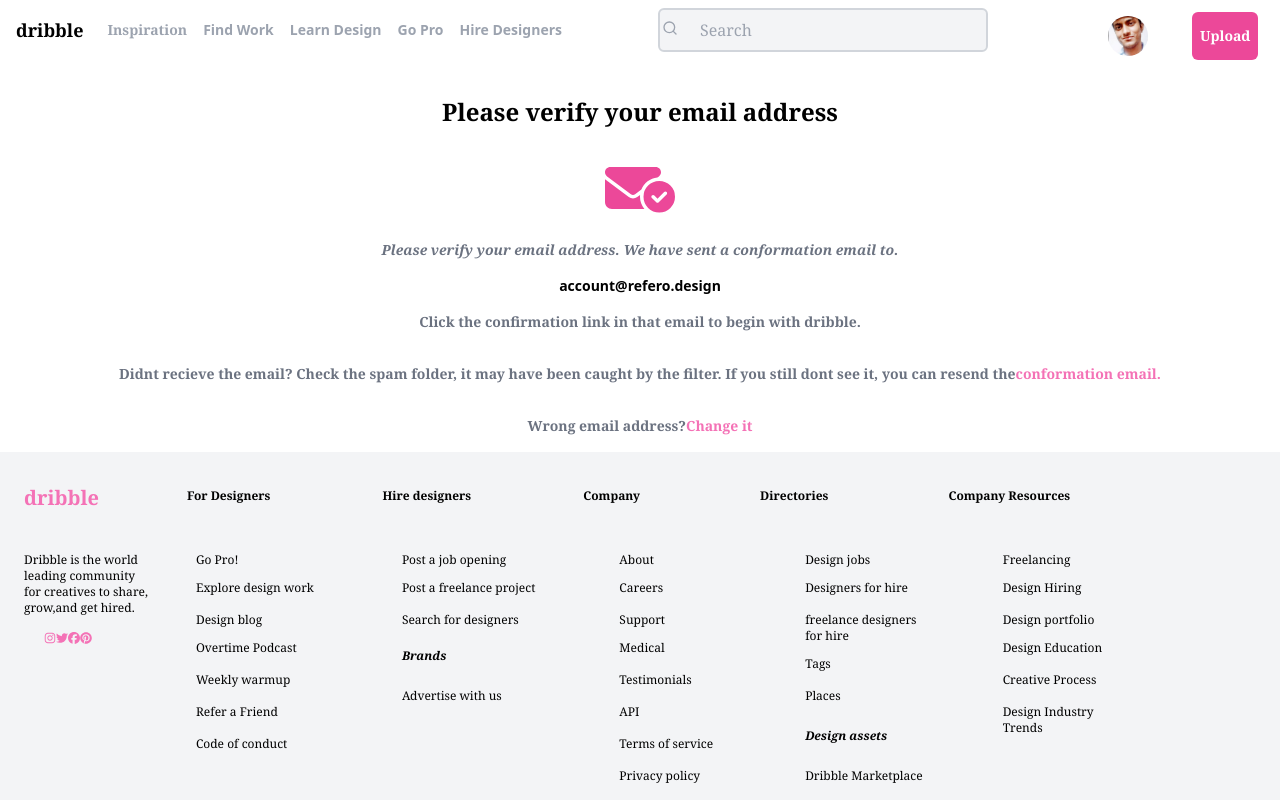
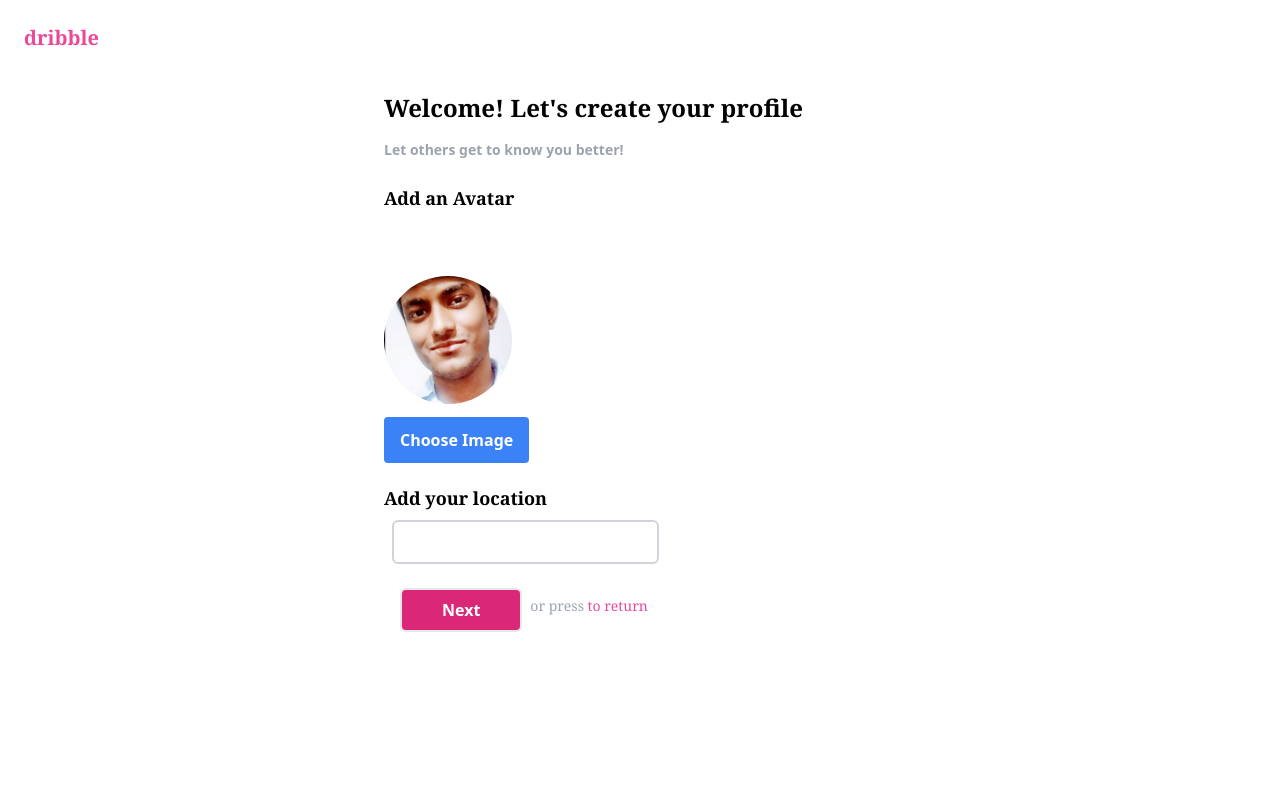
Before and after one commit to ShoveetSingh/InternshipAssignment1, a React (Vite) app: page /Profile in a window 1280 px wide. Shown: the top 800 px of the page. Built offline with nearby package versions, Linux system fonts and the light colour scheme.

Commit message:
Initial Commit

```diff
--- a/src/App.jsx
+++ b/src/App.jsx
@@ -1,7 +1,7 @@
 import React from 'react'
 //import Profile from './components/Profile';
-//import Signup from './components/Signup';
- import Verify from './components/Verify';
+import Signup from './components/Signup';
+ //import Verify from './components/Verify';
 // import Information from './components/Information';
 
 
@@ -9,8 +9,7 @@
 
   return (
     <div>
-      {/* <Signup/> */}
-      <Verify/>
+     <Signup/>
     </div>
   )
 }
--- a/src/components/Profile.jsx
+++ b/src/components/Profile.jsx
@@ -1,4 +1,5 @@
  import React, { useState } from 'react';
+import { Link } from 'react-router-dom';
 
 const Profile = () => {
   const [selectedImage, setSelectedImage] = useState(null);
@@ -32,17 +33,23 @@
               <img src="logo192.jpg" alt="Default" className="w-32 h-32 object-cover rounded-full" />
             </div>
           )}
-          <input type="file" id="fileInput" name="fileInput" accept="image/*" className="hidden" onChange={handleImageChange} />
+          <input type="file" id="fileInput" name="fileInput" accept="image/*" className="hidden" onChange={handleImageChange} required/>
           <label htmlFor="fileInput" className="bg-blue-500 hover:bg-blue-700 text-white font-bold  rounded cursor-pointer py-3 px-4">
             Choose Image
         </label>
         </div>
         <div className = "sm:flex-row  md:px-96 py-8">
         <h1 className="font-bold text-lg font-serif">Add your location</h1>
-        <input type="text" className="border-2 border-gray-300 rounded-md m-2 px-4 py-2"/>
+        <input type="text" className="border-2 border-gray-300 rounded-md m-2 px-4 py-2" required/>
         <div className="flex flex-row p-2">
-        <button className="border-2 px-10 py-2  bg-pink-600 text-white  m-2 rounded-md font-semibold">Next</button>
-        <h1 className="text-gray-400 font-serif text-sm py-4">or press return</h1>
+        <button
+        onClick={() => {window.location.href = '/Information'}}
+         className="border-2 px-10 py-2  bg-pink-600 text-white  m-2 rounded-md font-semibold">
+          Next
+          </button>
+        <h1 className="text-gray-400 font-serif text-sm py-4">or press
+        <Link to='/Signup' className="text-pink-500"> to return</Link>
+        </h1>
         </div>
         </div>
       </div>
--- a/src/components/Signup.jsx
+++ b/src/components/Signup.jsx
@@ -1,8 +1,11 @@
 import React from 'react'
-//import { Link } from 'react-router-dom'
-
+import {useNavigate} from 'react-router-dom'
 
 const Signup = () => {
+  const navigate = useNavigate();
+  const handleClick = () => {
+    navigate('/Profile');
+  }
   return (
     <div className="flex md:flex-row sm:flex-col">
       <div className="relative">
@@ -20,11 +23,11 @@
         <input type="email" placeholder="Email" required className="border-2 border-gray-300 rounded-md p-2 m-2 sm:w-3/4"/>
         <input type="password"  placeholder="Password" required className="border-2 border-gray-300 rounded-md p-2 m-2 sm:w-3/4"/></div>
         <div className="flex flex-row sm:px-16 sm:py-4">
-        <input type="checkbox" className="m-2"/>
+        <input type="checkbox" className="m-2" required/>
          I agree to the terms and conditions
         </div>
         <div>
-        <button className="bg-pink-600 text-white p-2 m-2 rounded-md font-semibold sm:w-full md:w-full">Create Account</button>
+        <button className="bg-pink-600 text-white p-2 m-2 rounded-md font-semibold sm:w-full md:w-full" onClick={handleClick}>Create Account</button>
         <div className=" flex flex-col text-sm p-4 px-8 font-semibold sm:px-16">
           <p>Already a member?
           <span className="text-sky-500">login</span>
--- a/src/components/Verify.jsx
+++ b/src/components/Verify.jsx
@@ -7,7 +7,7 @@
 const Verify = () => {
   return (
     <div>
-      <div className="flex flex-row">
+      <div className="flex md:flex-row sm:flex-col">
       <div className="font-semibold text-black-600 text-lg font-serif p-4">dribble</div>
        <div className="text-gray-400 text-sm font-serif font-bold py-5 px-2">Inspiration</div>
        <div className="text-gray-400 text-sm font-seif font-bold py-5 px-2">Find Work</div>
@@ -20,8 +20,8 @@
           <input type="search" placeholder="Search" className="border-2 border-gray-300 rounded-md m-2 px-10 py-2 font-serif bg-gray-100"/>
         </div>
         <div className="px-10"></div>
-        <div className="py-4 px-8">
-        <img src="logo192.jpg" alt="logo" className="w-10 h-10 object-cover rounded-full"/>
+        <div className="py-4 px-8 sm:flex-row">
+        <img src="logo192.jpg" alt="logo" className="w-10 h-10 object-cover rounded-full sm:w-16 sm:h-16"/>
         </div>
        <button className="px-2 bg-pink-500 text-white font-semibold rounded-md m-3 font-serif text-sm">Upload</button>
       </div>
--- a/src/main.jsx
+++ b/src/main.jsx
@@ -2,9 +2,22 @@
 import ReactDOM from 'react-dom/client'
 import App from './App.jsx'
 import './index.css';
+import {Routes,Route} from 'react-router-dom'
+
+import { Verify,Information,Signup,Profile } from './components';
+import{ BrowserRouter as Router } from 'react-router-dom'
+
 
 ReactDOM.createRoot(document.getElementById('root')).render(
   <React.StrictMode>
-    <App />
+    <Router>
+    <Routes>
+    <Route path="/" element={<App/>}/>
+    <Route path="/Verify" element={<Verify/>}/>
+    <Route path="/Information" element={<Information/>}/>
+    <Route path="/Signup" element={<Signup/>}/>
+    <Route path="/Profile" element={<Profile/>}/>
+    </Routes>
+    </Router>
   </React.StrictMode>,
 )
```
